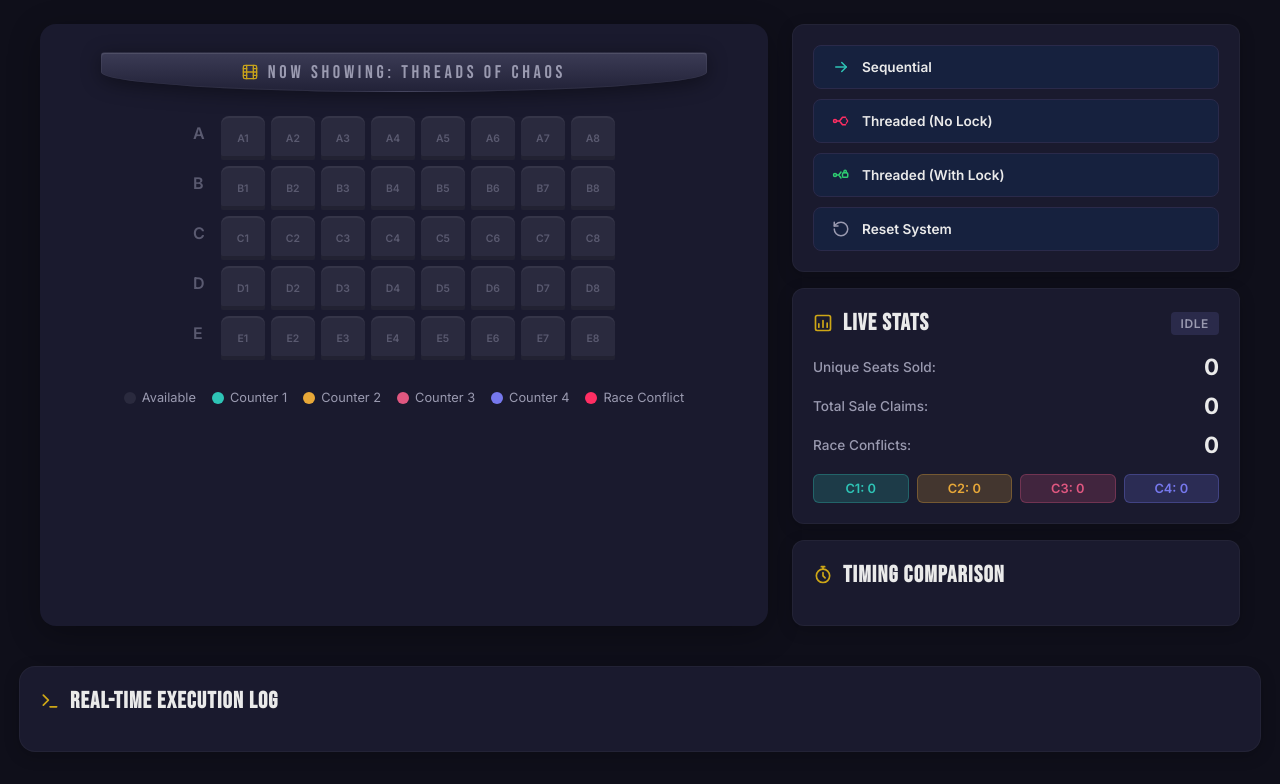
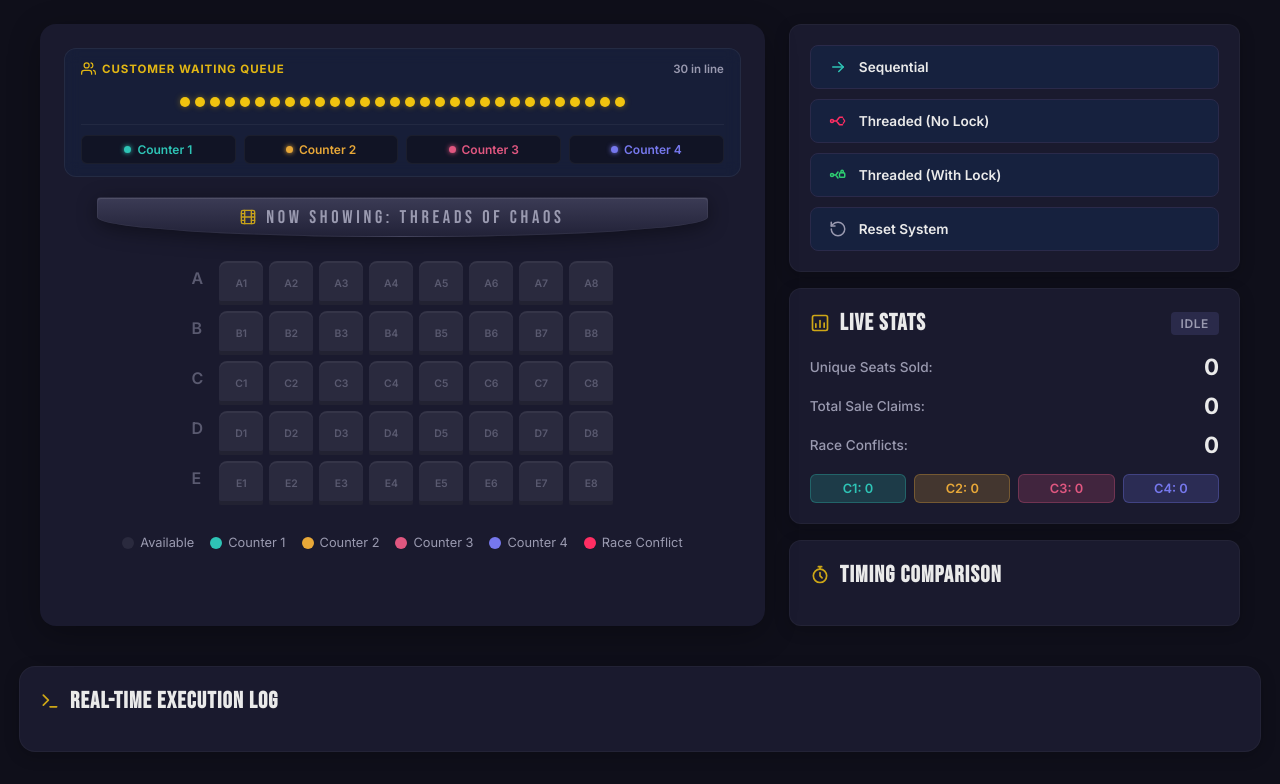
Before and after one commit to DeathKnell837/movie-ticket-multithreading, a Flask app: page / in a window 1280 px wide. Shown: the part 122-906 px from the top of the page. Run offline with Flask 3, Linux system fonts and the light colour scheme; some libraries are stand-ins or nearby versions.

Commit message:
Add two-stage customer movement animation: Queue -> Counter -> Seat grid

```diff
--- a/static/css/style.css
+++ b/static/css/style.css
@@ -71,9 +71,141 @@ header p {
   flex: 1.2;
   background: var(--bg-panel);
   border-radius: 16px;
-  padding: 28px;
+  padding: 24px;
   box-shadow: 0 8px 32px rgba(0,0,0,0.3);
+  position: relative;
 }
+
+/* Box Office Hub & Customer Queue */
+.box-office-hub {
+  background: rgba(22, 33, 62, 0.65);
+  border: 1px solid rgba(255, 255, 255, 0.06);
+  border-radius: 12px;
+  padding: 12px 16px;
+  margin-bottom: 20px;
+  backdrop-filter: blur(8px);
+}
+
+.queue-header {
+  display: flex;
+  justify-content: space-between;
+  align-items: center;
+  margin-bottom: 8px;
+}
+
+.queue-title {
+  display: flex;
+  align-items: center;
+  gap: 6px;
+  font-size: 0.72rem;
+  font-weight: 700;
+  letter-spacing: 0.08em;
+  color: var(--accent-gold);
+}
+
+.queue-icon {
+  color: var(--accent-gold);
+}
+
+.queue-status-text {
+  font-size: 0.72rem;
+  font-weight: 600;
+  color: var(--text-secondary);
+}
+
+.customer-queue-track {
+  display: flex;
+  flex-wrap: wrap;
+  gap: 5px;
+  justify-content: center;
+  align-items: center;
+  padding: 6px 4px 10px 4px;
+  min-height: 24px;
+}
+
+.queue-dot {
+  width: 10px;
+  height: 10px;
+  border-radius: 50%;
+  background: #f1c40f;
+  box-shadow: 0 0 6px rgba(241, 196, 15, 0.4);
+  transition: transform 0.25s ease, opacity 0.25s ease, background-color 0.25s ease;
+  flex-shrink: 0;
+}
+
+.queue-dot.served {
+  background: #3a3a54;
+  box-shadow: none;
+  opacity: 0.15;
+  transform: scale(0.65);
+}
+
+/* Counter Station Markers */
+.station-markers {
+  display: grid;
+  grid-template-columns: repeat(4, 1fr);
+  gap: 8px;
+  padding-top: 10px;
+  border-top: 1px solid rgba(255, 255, 255, 0.05);
+}
+
+.counter-station {
+  display: flex;
+  align-items: center;
+  justify-content: center;
+  gap: 6px;
+  padding: 6px 8px;
+  border-radius: 6px;
+  font-size: 0.75rem;
+  font-weight: 600;
+  background: rgba(15, 15, 26, 0.6);
+  border: 1px solid rgba(255, 255, 255, 0.04);
+  transition: transform 0.18s ease, box-shadow 0.18s ease, background 0.18s ease;
+}
+
+.station-beacon {
+  width: 7px;
+  height: 7px;
+  border-radius: 50%;
+}
+
+.counter-station.station-1 { color: var(--counter-1); }
+.counter-station.station-1 .station-beacon { background: var(--counter-1); box-shadow: 0 0 5px var(--counter-1); }
+
+.counter-station.station-2 { color: var(--counter-2); }
+.counter-station.station-2 .station-beacon { background: var(--counter-2); box-shadow: 0 0 5px var(--counter-2); }
+
+.counter-station.station-3 { color: var(--counter-3); }
+.counter-station.station-3 .station-beacon { background: var(--counter-3); box-shadow: 0 0 5px var(--counter-3); }
+
+.counter-station.station-4 { color: var(--counter-4); }
+.counter-station.station-4 .station-beacon { background: var(--counter-4); box-shadow: 0 0 5px var(--counter-4); }
+
+.counter-station.station-flash {
+  transform: translateY(-2px) scale(1.04);
+}
+.counter-station.station-1.station-flash { box-shadow: 0 0 14px rgba(46, 196, 182, 0.6); background: rgba(46, 196, 182, 0.15); }
+.counter-station.station-2.station-flash { box-shadow: 0 0 14px rgba(232, 168, 56, 0.6); background: rgba(232, 168, 56, 0.15); }
+.counter-station.station-3.station-flash { box-shadow: 0 0 14px rgba(224, 87, 128, 0.6); background: rgba(224, 87, 128, 0.15); }
+.counter-station.station-4.station-flash { box-shadow: 0 0 14px rgba(118, 120, 237, 0.6); background: rgba(118, 120, 237, 0.15); }
+
+/* Flying Customer Dot */
+.flying-customer {
+  position: fixed;
+  width: 12px;
+  height: 12px;
+  border-radius: 50%;
+  z-index: 10000;
+  pointer-events: none;
+  transition: transform 0.42s cubic-bezier(0.2, 0.9, 0.3, 1), opacity 0.42s ease, filter 0.42s ease;
+  box-shadow: 0 0 10px rgba(255, 255, 255, 0.8);
+}
+
+.flying-customer.counter-1 { background: var(--counter-1); box-shadow: 0 0 12px var(--counter-1); }
+.flying-customer.counter-2 { background: var(--counter-2); box-shadow: 0 0 12px var(--counter-2); }
+.flying-customer.counter-3 { background: var(--counter-3); box-shadow: 0 0 12px var(--counter-3); }
+.flying-customer.counter-4 { background: var(--counter-4); box-shadow: 0 0 12px var(--counter-4); }
+.flying-customer.conflict-glow { background: var(--conflict); box-shadow: 0 0 14px var(--conflict); }
 
 .screen-bar {
   width: 90%;
--- a/static/js/main.js
+++ b/static/js/main.js
@@ -189,6 +189,98 @@ function updateTimingChart() {
     }
 }
 
+function initCustomerQueue(count = 30) {
+    const track = document.getElementById('customer-queue');
+    if (!track) return;
+    track.innerHTML = '';
+
+    // Clean up any lingering flying dots
+    document.querySelectorAll('.flying-customer').forEach(el => el.remove());
+
+    for (let i = 1; i <= count; i++) {
+        const dot = document.createElement('span');
+        dot.className = 'queue-dot';
+        dot.id = `q-dot-${i}`;
+        dot.title = `Customer #${i}`;
+        track.appendChild(dot);
+    }
+
+    const countEl = document.getElementById('queue-status-text');
+    if (countEl) countEl.innerText = `${count} in line`;
+}
+
+function animateCustomerJourney(row, col, counter, isConflict, onSeatArrival) {
+    const unservedDot = document.querySelector('#customer-queue .queue-dot:not(.served)');
+    const station = document.getElementById(`station-${counter}`);
+    const seatId = `${row}-${col}`;
+    const seatEl = seatElements[seatId];
+
+    if (unservedDot && station && seatEl) {
+        unservedDot.classList.add('served');
+
+        const remaining = document.querySelectorAll('#customer-queue .queue-dot:not(.served)').length;
+        const countEl = document.getElementById('queue-status-text');
+        if (countEl) {
+            countEl.innerText = remaining > 0 ? `${remaining} in line` : 'Queue empty';
+        }
+
+        const originRect = unservedDot.getBoundingClientRect();
+        const stationRect = station.getBoundingClientRect();
+        const seatRect = seatEl.getBoundingClientRect();
+
+        const flyer = document.createElement('div');
+        flyer.className = `flying-customer counter-${counter} ${isConflict ? 'conflict-glow' : ''}`;
+        flyer.style.left = `${originRect.left + (originRect.width / 2) - 6}px`;
+        flyer.style.top = `${originRect.top + (originRect.height / 2) - 6}px`;
+        flyer.style.transition = 'transform 0.24s cubic-bezier(0.2, 0.8, 0.4, 1), opacity 0.2s ease';
+        document.body.appendChild(flyer);
+
+        // Vector 1: Queue -> Counter Station
+        const dx1 = (stationRect.left + stationRect.width / 2) - (originRect.left + originRect.width / 2);
+        const dy1 = (stationRect.top + stationRect.height / 2) - (originRect.top + originRect.height / 2);
+
+        // Vector 2: Queue -> Target Seat (Total displacement from origin)
+        const dx2 = (seatRect.left + seatRect.width / 2) - (originRect.left + originRect.width / 2);
+        const dy2 = (seatRect.top + seatRect.height / 2) - (originRect.top + originRect.height / 2);
+
+        // Force browser reflow to ensure initial state applies
+        void flyer.offsetWidth;
+
+        // Phase 1: Slide from Queue to Counter
+        flyer.style.transform = `translate(${dx1}px, ${dy1}px)`;
+
+        // At end of Phase 1 (240ms): Hop at counter, then slide to target seat
+        setTimeout(() => {
+            station.classList.add('station-flash');
+            setTimeout(() => station.classList.remove('station-flash'), 180);
+
+            // Phase 2: Slide from Counter to Target Seat
+            flyer.style.transition = 'transform 0.32s cubic-bezier(0.25, 0.9, 0.35, 1), opacity 0.25s ease';
+            flyer.style.transform = `translate(${dx2}px, ${dy2}px)`;
+
+            // At end of Phase 2 (arrival on exact seat cell):
+            setTimeout(() => {
+                // Dissolve and shrink dot on the seat
+                flyer.style.transform = `translate(${dx2}px, ${dy2}px) scale(1.5)`;
+                flyer.style.opacity = '0';
+                setTimeout(() => {
+                    if (flyer.parentNode) flyer.parentNode.removeChild(flyer);
+                }, 200);
+
+                // Seat cell illuminates at the exact moment of landing!
+                if (onSeatArrival) onSeatArrival();
+            }, 320);
+        }, 240);
+    } else {
+        // Fallback
+        if (station) {
+            station.classList.add('station-flash');
+            setTimeout(() => station.classList.remove('station-flash'), 180);
+        }
+        if (onSeatArrival) onSeatArrival();
+    }
+}
+
 function startSimulation(mode) {
     if (isRunning) return;
     isRunning = true;
@@ -214,6 +306,7 @@ function startSimulation(mode) {
     }
 
     resetSeatMap();
+    initCustomerQueue(30);
     document.getElementById('event-log').innerHTML = '';
     document.getElementById('mode-badge').innerText = mode.toUpperCase().replace('_', ' ');
 
@@ -223,6 +316,7 @@ function startSimulation(mode) {
 function resetAll() {
     socket.emit('reset');
     resetSeatMap();
+    initCustomerQueue(30);
     document.getElementById('event-log').innerHTML = '';
     results = {};
     updateTimingChart();
@@ -240,6 +334,7 @@ function resetAll() {
 // Socket Events
 socket.on('simulation_started', (data) => {
     initSeatMap(data.rows || 5, data.cols || 8);
+    initCustomerQueue(data.num_customers || 30);
     document.getElementById('mode-badge').innerText = (data.mode || currentMode).toUpperCase().replace('_', ' ');
     addLogEntry(`Simulation started: ${data.mode}`, 'info');
 });
@@ -247,9 +342,11 @@ socket.on('simulation_started', (data) => {
 socket.on('seat_update', (data) => {
     if (data.reset) {
         resetSeatMap();
+        initCustomerQueue(30);
         return;
     }
 
+    animateCustomerJourney(data.row, data.col, data.counter, data.conflict, () => {
         updateSeat(data.row, data.col, data.counter, data.conflict);
 
         liveStats.sold++;
@@ -269,6 +366,7 @@ socket.on('seat_update', (data) => {
         }
 
         updateLiveStats();
+    });
 });
 
 socket.on('log_entry', (data) => {
@@ -296,5 +394,6 @@ document.getElementById('btn-reset').addEventListener('click', resetAll);
 // Init
 window.addEventListener('DOMContentLoaded', () => {
     initSeatMap(5, 8);
+    initCustomerQueue(30);
     updateLiveStats();
 });
--- a/templates/index.html
+++ b/templates/index.html
@@ -26,6 +26,45 @@
   <main class="dashboard">
     <!-- LEFT: Seat Map -->
     <section class="seat-map-panel">
+      <!-- Box Office Cashier Stations & Customer Queue Hub -->
+      <div class="box-office-hub">
+        <div class="queue-header">
+          <div class="queue-title">
+            <svg class="queue-icon" viewBox="0 0 24 24" width="15" height="15" fill="none" stroke="currentColor" stroke-width="2" stroke-linecap="round" stroke-linejoin="round">
+              <path d="M17 21v-2a4 4 0 0 0-4-4H5a4 4 0 0 0-4 4v2"></path>
+              <circle cx="9" cy="7" r="4"></circle>
+              <path d="M23 21v-2a4 4 0 0 0-3-3.87"></path>
+              <path d="M16 3.13a4 4 0 0 1 0 7.75"></path>
+            </svg>
+            <span>CUSTOMER WAITING QUEUE</span>
+          </div>
+          <span id="queue-status-text" class="queue-status-text">30 in line</span>
+        </div>
+
+        <div id="customer-queue" class="customer-queue-track">
+          <!-- 30 customer dots dynamically generated by JS -->
+        </div>
+
+        <div class="station-markers">
+          <div id="station-1" class="counter-station station-1">
+            <span class="station-beacon"></span>
+            <span class="station-name">Counter 1</span>
+          </div>
+          <div id="station-2" class="counter-station station-2">
+            <span class="station-beacon"></span>
+            <span class="station-name">Counter 2</span>
+          </div>
+          <div id="station-3" class="counter-station station-3">
+            <span class="station-beacon"></span>
+            <span class="station-name">Counter 3</span>
+          </div>
+          <div id="station-4" class="counter-station station-4">
+            <span class="station-beacon"></span>
+            <span class="station-name">Counter 4</span>
+          </div>
+        </div>
+      </div>
+
       <div class="screen-bar">
         <svg class="marquee-icon" viewBox="0 0 24 24" width="16" height="16" fill="none" stroke="currentColor" stroke-width="2" stroke-linecap="round" stroke-linejoin="round">
           <rect x="2" y="2" width="20" height="20" rx="2.5"></rect>
```
Lines whose indentation alone changed are shown as unchanged.
